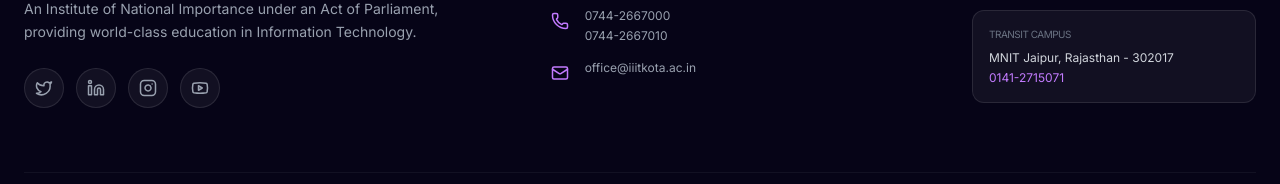
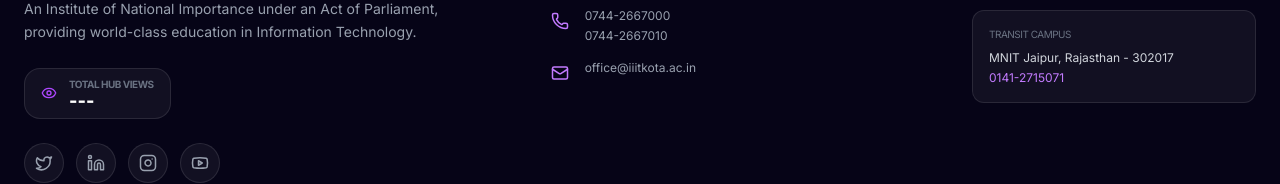
Before and after one commit to harshgupta9129/iiitkotahub, a React (Vite) app: page /sgpacalculator in a window 1280 px wide. Shown: the part 1149-1333 px from the top of the page. Built offline with nearby package versions, Linux system fonts and the light colour scheme; no server answers; the database is empty.

Commit message:
Total Views Feature Added

```diff
--- a/package.json
+++ b/package.json
@@ -12,6 +12,7 @@
   "dependencies": {
     "@tailwindcss/postcss": "^4.1.18",
     "autoprefixer": "^10.4.23",
+    "firebase": "^12.7.0",
     "framer-motion": "^12.23.26",
     "lucide-react": "^0.562.0",
     "postcss": "^8.5.6",
--- a/src/components/Footer.jsx
+++ b/src/components/Footer.jsx
@@ -1,8 +1,42 @@
-import React from 'react';
-import { Mail, MapPin, Phone, Globe, Twitter, Linkedin, Instagram, Youtube, ArrowUpRight } from 'lucide-react';
+import React, { useState, useEffect } from "react";
+import { db } from "../firebase";
+import { ref, onValue, runTransaction } from "firebase/database";
+import {
+  Mail,
+  MapPin,
+  Phone,
+  Globe,
+  Twitter,
+  Linkedin,
+  Instagram,
+  Youtube,
+  ArrowUpRight,
+  Eye,
+} from "lucide-react";
 
 export default function Footer() {
   const currentYear = new Date().getFullYear();
+  const [totalViews, setTotalViews] = useState(null);
+
+  useEffect(() => {
+    // 1. Reference the specific spot in your database
+    const viewsRef = ref(db, "totalHubViews");
+
+    // 2. Increment the count on every mount (reload/URL hit)
+    runTransaction(viewsRef, (currentValue) => {
+      // If the value doesn't exist yet, start at 1, otherwise add 1
+      return (currentValue || 0) + 1;
+    });
+
+    // 3. Listen for the update to show it in the UI
+    const unsubscribe = onValue(viewsRef, (snapshot) => {
+      if (snapshot.exists()) {
+        setTotalViews(snapshot.val());
+      }
+    });
+
+    return () => unsubscribe(); // Clean up the listener
+  }, []);
 
   return (
     <footer className="relative mt-20 border-t border-white/10 overflow-hidden">
@@ -11,9 +45,7 @@
 
       <div className="bg-[#060417] text-gray-400">
         <div className="max-w-7xl mx-auto px-6 pt-16 pb-8">
-
           <div className="grid grid-cols-1 md:grid-cols-2 lg:grid-cols-12 gap-12 lg:gap-8">
-
             {/* Brand Section */}
             <div className="lg:col-span-5 space-y-6">
               <div className="flex items-center gap-4 group">
@@ -35,8 +67,25 @@
               </div>
 
               <p className="text-sm leading-relaxed max-w-md">
-                An Institute of National Importance under an Act of Parliament, providing world-class education in Information Technology.
+                An Institute of National Importance under an Act of Parliament,
+                providing world-class education in Information Technology.
               </p>
+
+              {/* Real-time View Counter Badge */}
+              <div className="inline-flex items-center gap-3 px-4 py-2 rounded-2xl bg-white/5 border border-white/10 hover:border-purple-500/30 transition-all group">
+                <Eye
+                  size={16}
+                  className="text-purple-500 group-hover:scale-110 transition-transform"
+                />
+                <div className="text-left">
+                  <p className="text-[10px] font-bold text-gray-500 uppercase tracking-tighter">
+                    Total Hub Views
+                  </p>
+                  <p className="text-lg font-black text-white leading-none">
+                    {totalViews !== null ? totalViews.toLocaleString() : "---"}
+                  </p>
+                </div>
+              </div>
 
               <div className="flex gap-3">
                 {[
@@ -45,7 +94,11 @@
                   { icon: <Instagram size={18} />, href: "#" },
                   { icon: <Youtube size={18} />, href: "#" },
                 ].map((social, i) => (
-                  <a key={i} href={social.href} className="p-2.5 rounded-full bg-white/5 border border-white/10 text-gray-400 hover:text-white hover:bg-purple-600/20 hover:border-purple-500/50 transition-all">
+                  <a
+                    key={i}
+                    href={social.href}
+                    className="p-2.5 rounded-full bg-white/5 border border-white/10 text-gray-400 hover:text-white hover:bg-purple-600/20 hover:border-purple-500/50 transition-all"
+                  >
                     {social.icon}
                   </a>
                 ))}
@@ -64,8 +117,12 @@
                     <MapPin size={18} />
                   </div>
                   <div>
-                    <p className="text-white text-sm font-medium">Permanent Campus</p>
-                    <p className="text-xs leading-6">Ranpur, Kota, Rajasthan – 325003</p>
+                    <p className="text-white text-sm font-medium">
+                      Permanent Campus
+                    </p>
+                    <p className="text-xs leading-6">
+                      Ranpur, Kota, Rajasthan – 325003
+                    </p>
                   </div>
                 </div>
 
@@ -83,7 +140,10 @@
                   <div className="mt-1 text-purple-400 group-hover:scale-110 transition-transform">
                     <Mail size={18} />
                   </div>
-                  <a href="mailto:office@iiitkota.ac.in" className="text-xs hover:text-white transition-colors">
+                  <a
+                    href="mailto:office@iiitkota.ac.in"
+                    className="text-xs hover:text-white transition-colors"
+                  >
                     office@iiitkota.ac.in
                   </a>
                 </div>
@@ -100,22 +160,29 @@
                 <a
                   href="https://iiitkota.ac.in"
                   target="_blank"
+                  rel="noopener noreferrer"
                   className="group flex items-center justify-between p-3 rounded-xl bg-gradient-to-r from-purple-600/20 to-blue-600/20 border border-white/5 hover:border-purple-500/40 transition-all"
                 >
                   <span className="text-sm text-purple-100 flex items-center gap-2">
                     <Globe size={16} /> Official Website
                   </span>
-                  <ArrowUpRight size={14} className="group-hover:translate-x-1 group-hover:-translate-y-1 transition-transform" />
+                  <ArrowUpRight
+                    size={14}
+                    className="group-hover:translate-x-1 group-hover:-translate-y-1 transition-transform"
+                  />
                 </a>
 
                 <div className="p-4 rounded-xl bg-white/5 border border-white/10">
-                  <p className="text-[10px] uppercase tracking-tighter text-gray-500 mb-2">Transit Campus</p>
-                  <p className="text-xs text-gray-300">MNIT Jaipur, Rajasthan - 302017</p>
+                  <p className="text-[10px] uppercase tracking-tighter text-gray-500 mb-2">
+                    Transit Campus
+                  </p>
+                  <p className="text-xs text-gray-300">
+                    MNIT Jaipur, Rajasthan - 302017
+                  </p>
                   <p className="text-xs text-purple-400 mt-1">0141-2715071</p>
                 </div>
               </div>
             </div>
-
           </div>
 
           {/* Footer Bottom */}
@@ -124,12 +191,17 @@
               © {currentYear} IIIT Kota. All Rights Reserved.
             </p>
             <div className="flex gap-6 text-gray-500">
-              <a href="#" className="hover:text-purple-400 transition-colors">Privacy Policy</a>
-              <a href="#" className="hover:text-purple-400 transition-colors">Terms of Use</a>
-              <a href="#" className="hover:text-purple-400 transition-colors">Contact Support</a>
+              <a href="#" className="hover:text-purple-400 transition-colors">
+                Privacy Policy
+              </a>
+              <a href="#" className="hover:text-purple-400 transition-colors">
+                Terms of Use
+              </a>
+              <a href="#" className="hover:text-purple-400 transition-colors">
+                Contact Support
+              </a>
             </div>
           </div>
-
         </div>
       </div>
     </footer>
--- /dev/null
+++ b/src/firebase.js
@@ -0,0 +1,16 @@
+import { initializeApp } from "firebase/app";
+import { getDatabase } from "firebase/database";
+
+const firebaseConfig = {
+  apiKey: import.meta.env.VITE_FIREBASE_API_KEY,
+  authDomain: import.meta.env.VITE_FIREBASE_AUTH_DOMAIN,
+  projectId: import.meta.env.VITE_FIREBASE_PROJECT_ID,
+  storageBucket: import.meta.env.VITE_FIREBASE_STORAGE_BUCKET,
+  messagingSenderId: import.meta.env.VITE_FIREBASE_MESSAGING_SENDER_ID,
+  appId: import.meta.env.VITE_FIREBASE_APP_ID,
+  measurementId: import.meta.env.VITE_FIREBASE_MEASUREMENT_ID,
+  databaseURL: import.meta.env.VITE_FIREBASE_DATABASE_URL // Don't miss this!
+};
+
+const app = initializeApp(firebaseConfig);
+export const db = getDatabase(app);
```
Also changed, not shown: 1 other file (tests, documents, lock files or other folders).
